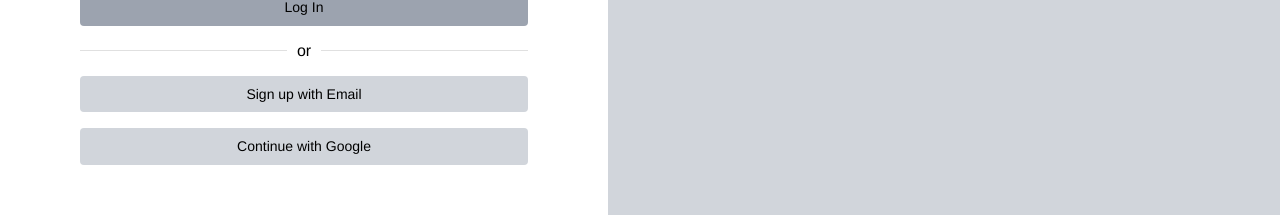
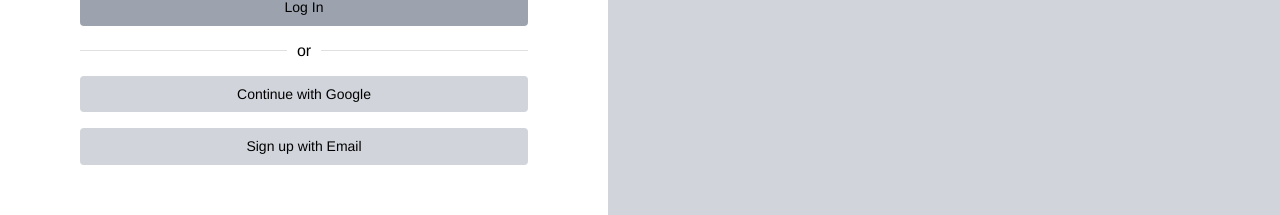
Before and after one commit to cornellh4i/lagos-volunteers, a Next.js app in the folder frontend/: page /login in a window 1280 px wide. Shown: the part 488-703 px from the top of the page. Built offline with nearby package versions, Linux system fonts and the light colour scheme; no server answers.

Commit message:
Can we move Continue with google to MVP?

```diff
--- a/frontend/src/components/organisms/LoginForm.tsx
+++ b/frontend/src/components/organisms/LoginForm.tsx
@@ -9,7 +9,10 @@ import Link from 'next/link';
 import { auth } from '@/utils/firebase';
 import CustomAlert from '../atoms/CustomAlert';
 
-import { useSignInWithEmailAndPassword } from 'react-firebase-hooks/auth';
+import {
+	useSignInWithEmailAndPassword,
+	useSignInWithGoogle,
+} from 'react-firebase-hooks/auth';
 
 export type FormValues = {
 	email: string;
@@ -25,6 +28,10 @@ const LoginForm = () => {
 		signInLoading,
 		signInErrors,
 	] = useSignInWithEmailAndPassword(auth);
+
+	// Sign in With Google
+	const [signInWithGoogle, googleUser, googleLoading, googleError] =
+		useSignInWithGoogle(auth);
 
 	const {
 		register,
@@ -62,9 +69,21 @@ const LoginForm = () => {
 		);
 	};
 
+	const handleGoogleLogin = async () => {
+		setIsLoading(true);
+		try {
+			await signInWithGoogle();
+			if (googleUser) {
+				router.push('/events/view');
+			}
+		} catch (err) {}
+		setIsLoading(false);
+	};
+
 	const handleLogin: SubmitHandler<FormValues> = async (data) => {
+		setIsLoading(true);
 		const { email, password } = data;
-		setIsLoading(true);
+
 		try {
 			await signInWithEmailAndPassword(email, password);
 			if (signedInUser) {
@@ -114,17 +133,17 @@ const LoginForm = () => {
 				</div>
 			</form>
 			<div>
+				<Button onClick={() => handleGoogleLogin()} type='submit' color='gray'>
+					Continue with Google
+				</Button>
+			</div>
+			<div>
 				<Link href='/signup'>
 					<Button type='submit' color='gray'>
 						Sign up with Email
 					</Button>
 				</Link>
 			</div>
-			<div>
-				<Button type='submit' color='gray'>
-					Continue with Google
-				</Button>
-			</div>
 		</div>
 	);
 };
--- a/frontend/src/components/organisms/SignupForm.tsx
+++ b/frontend/src/components/organisms/SignupForm.tsx
@@ -20,12 +20,6 @@ type FormValues = {
 };
 
 const SignupForm = () => {
-	const [
-		createUserWithEmailAndPassword,
-		createdUser,
-		createdUserLoading,
-		createdUserErrors,
-	] = useCreateUserWithEmailAndPassword(auth);
 	const [
 		signInWithEmailAndPassword,
 		signedInUser,
```
